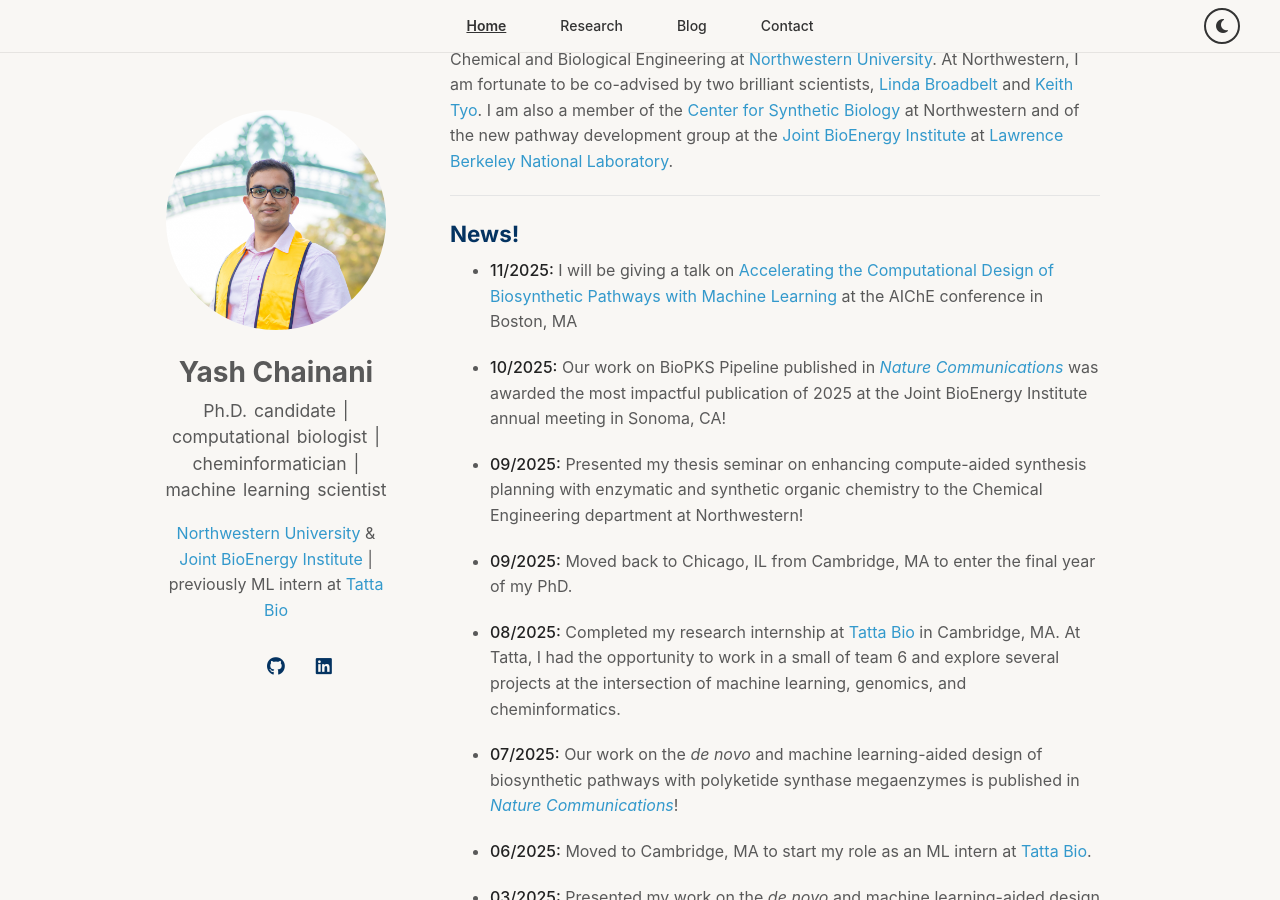
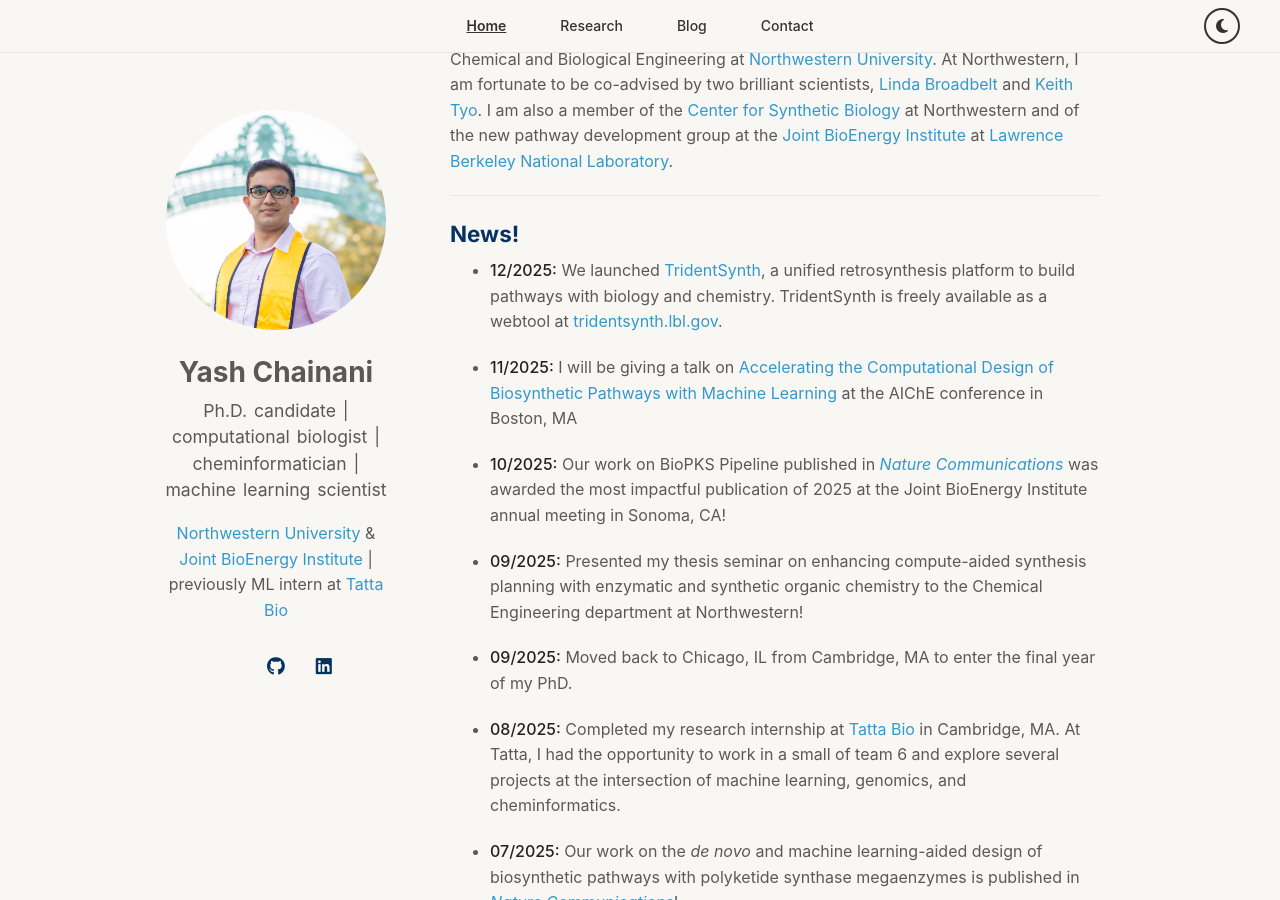
Before and after one commit to yashchainani21/yashchainani21.github.io, a Jekyll site: the page built from index.md, in a window 1280 px wide and 900 px high, scrolled down 526 px. Built offline with Jekyll 4.4.1, drawn with Linux system fonts in a browser that asks for light colours; a style sheet for code colours, icons or effects is not loaded; our own code applies the rules of GitHub Pages for plain Markdown files.

Commit message:
Add TridentSynth webtool launch to news section
Co-Authored-By: Claude Opus 4.6 <noreply@anthropic.com>

```diff
--- a/index.md
+++ b/index.md
@@ -13,6 +13,8 @@ Prior to starting my PhD, I completed my BS in Chemical and Biomolecular Enginee
 ---
 
 ## News!
+
+- **12/2025:** We launched [TridentSynth](https://tridentsynth.lbl.gov), a unified retrosynthesis platform to build pathways with biology and chemistry. TridentSynth is freely available as a webtool at [tridentsynth.lbl.gov](https://tridentsynth.lbl.gov).
 
 - **11/2025:** I will be giving a talk on [Accelerating the Computational Design of Biosynthetic Pathways with Machine Learning](https://aiche.confex.com/aiche/2025/meetingapp.cgi/Paper/716733) at the AIChE conference in Boston, MA
 
```
